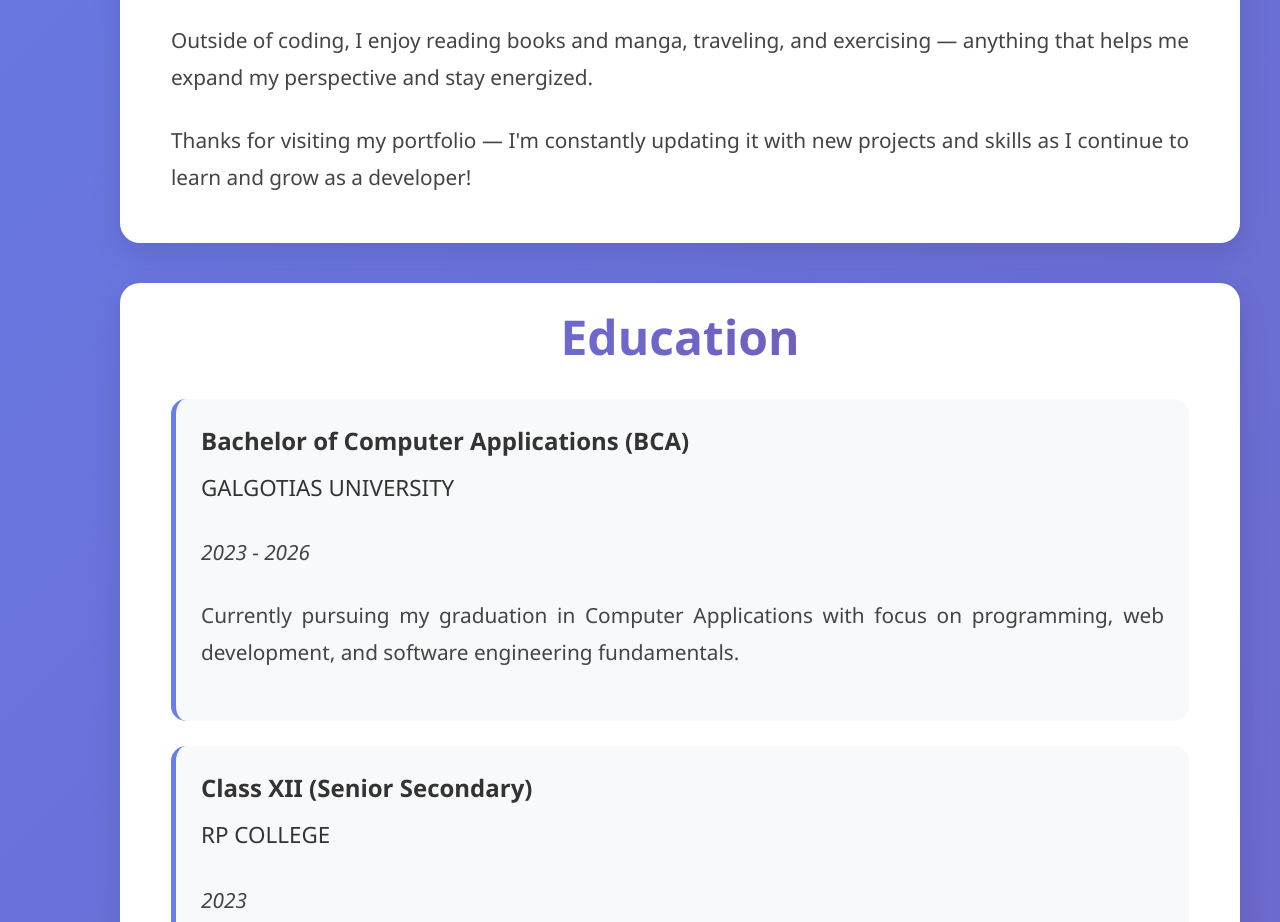
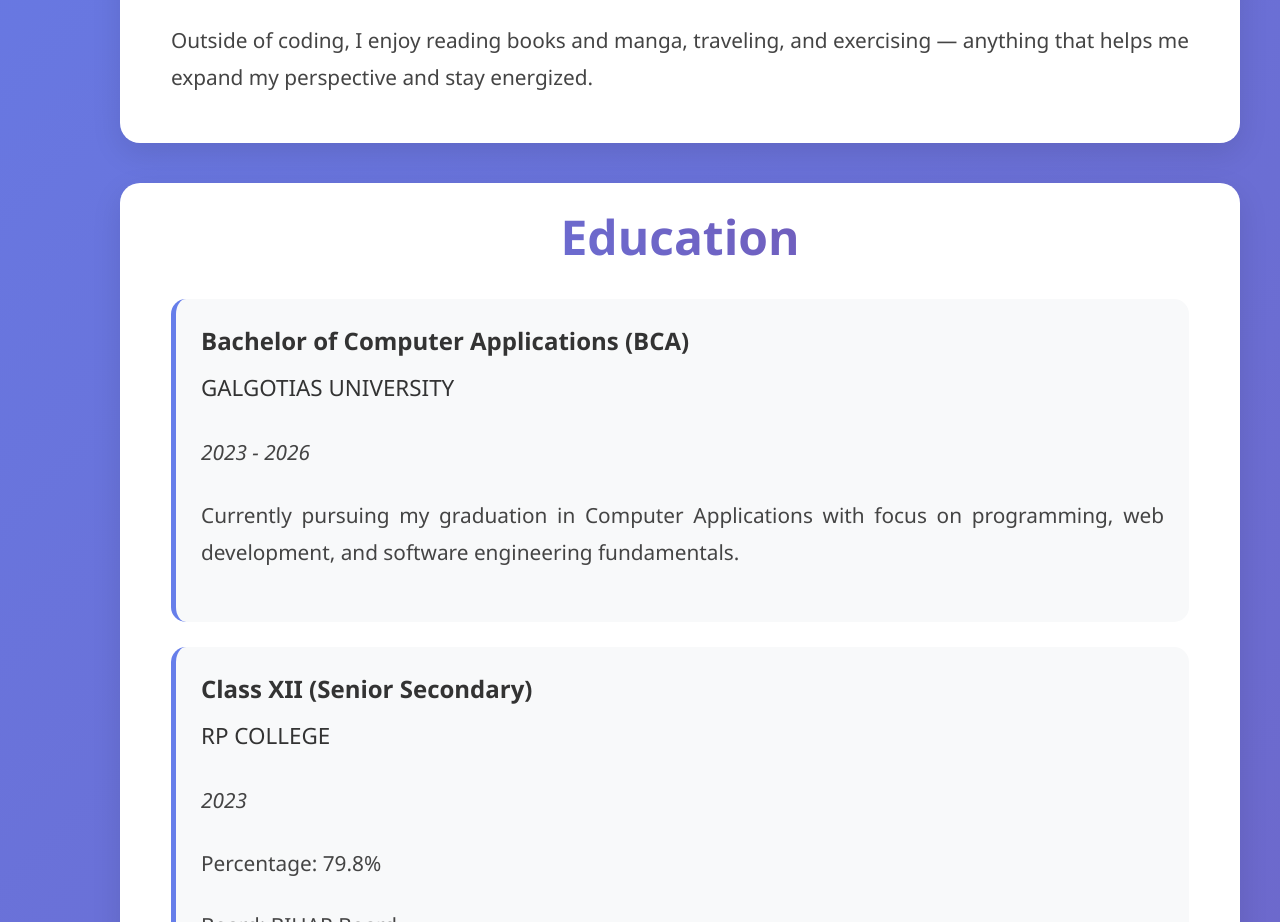
Before and after one commit to Anand-prakash1/FUTURE_FS_01, a plain HTML site: page index.html in a window 1280 px wide. Shown: the part 911-1833 px from the top of the page. Drawn offline with Linux system fonts and the light colour scheme.

Commit message:
Fix closing tag in portfolio section of index.html
Updated the closing section tag in the portfolio description.

```diff
--- a/index.html
+++ b/index.html
@@ -66,7 +66,7 @@
 
 <p>Outside of coding, I enjoy reading books and manga, traveling, and exercising — anything that helps me expand my perspective and stay energized.</p>
 
-<p>Thanks for visiting my portfolio — I'm constantly updating it with new projects and skills as I continue to learn and grow as a developer!</p>    </section>
+</section>
 
 <section id="education" class="content-section">
   <h1>Education</h1>
```
